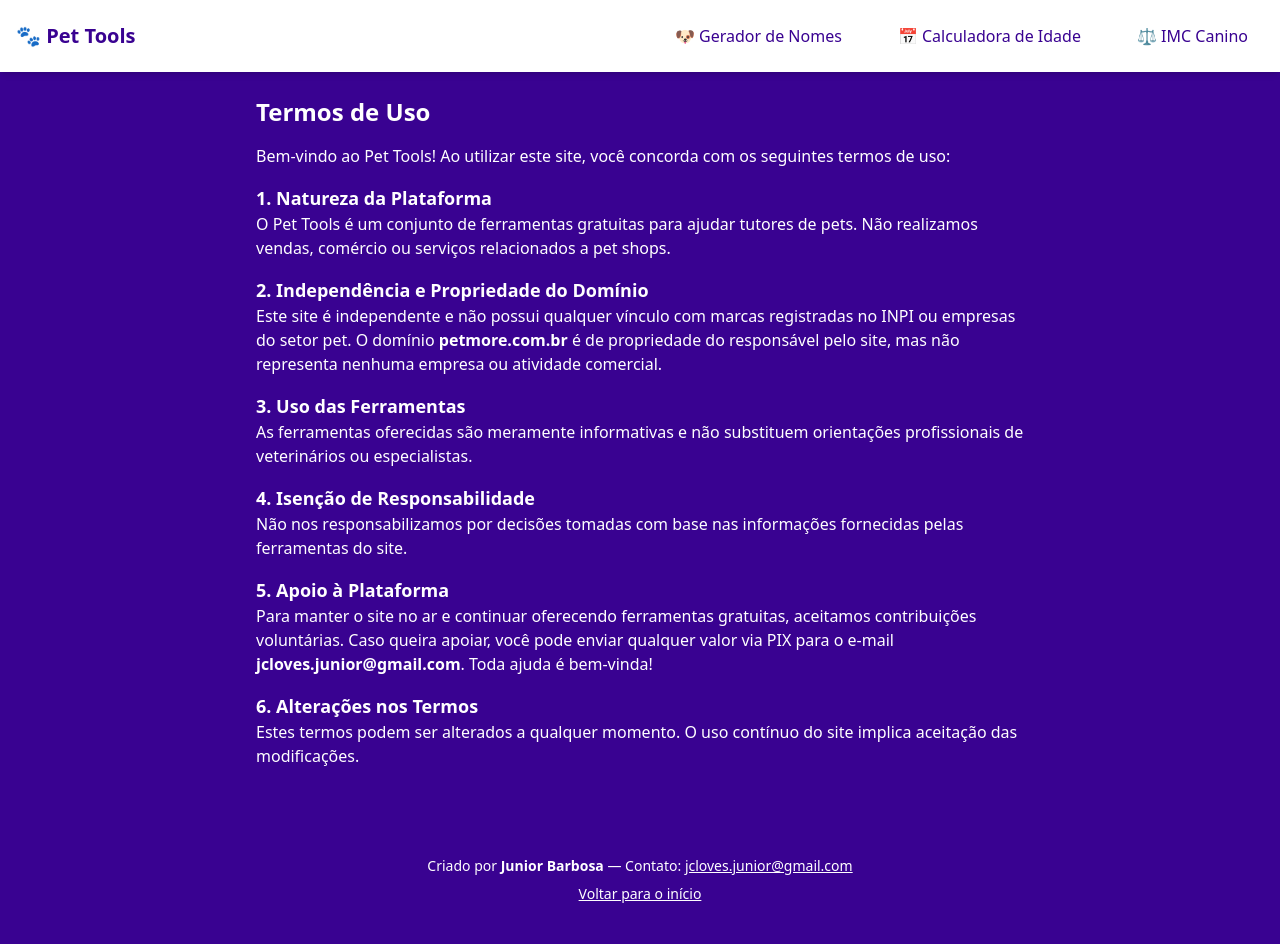
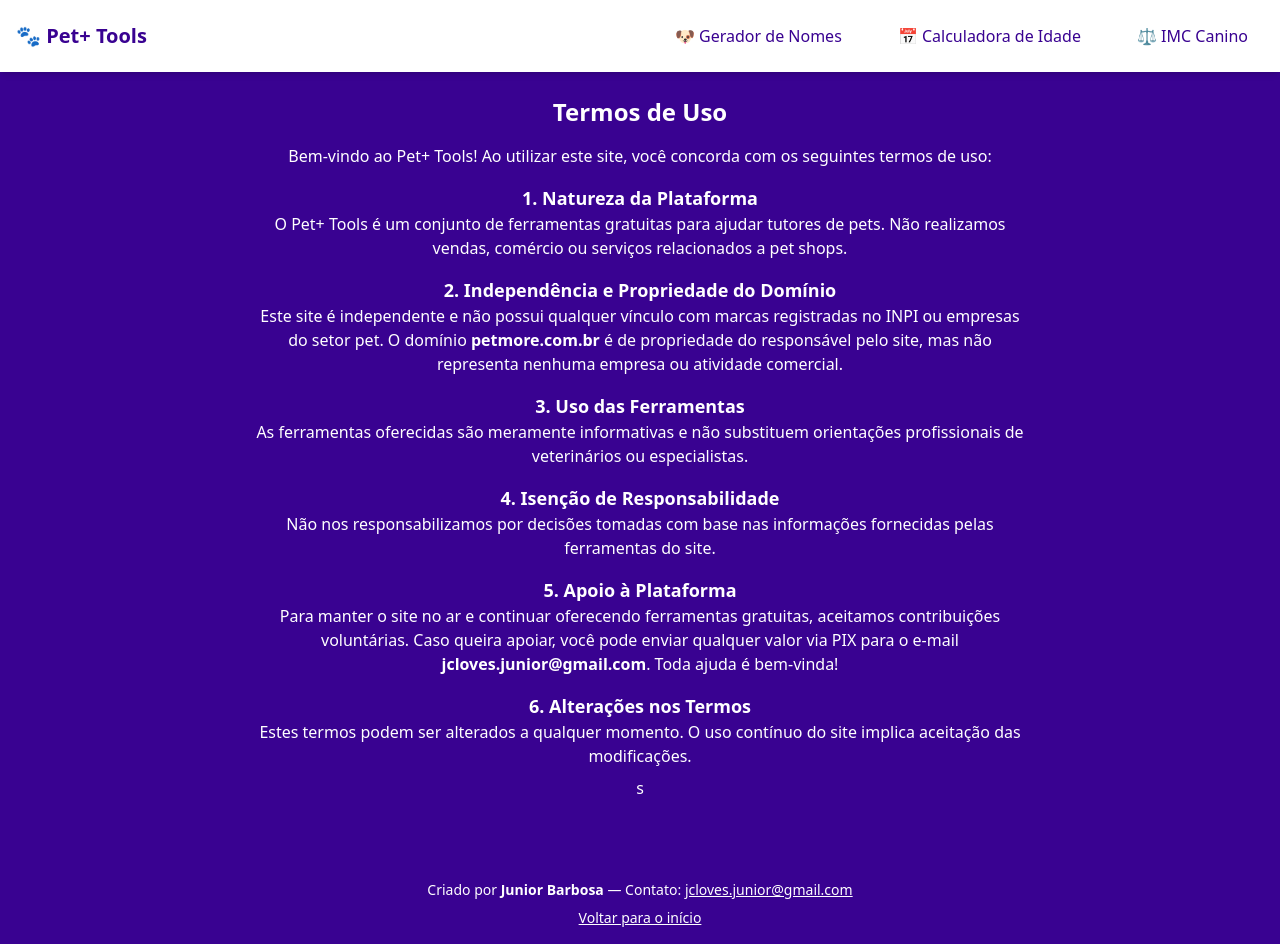
Before and after one commit to JcJuniorBarbosa/petmore, a plain HTML site: page termos-de-uso.html in a window 1280 px wide. Before the commit the page ends 920 px from the top, so only its background shows below. Drawn offline with nearby package versions, Linux system fonts and the light colour scheme.

Commit message:
Add files via upload

```diff
--- a/termos-de-uso.html
+++ b/termos-de-uso.html
@@ -3,7 +3,7 @@
 <head>
     <meta charset="UTF-8">
     <meta name="viewport" content="width=device-width, initial-scale=1.0">
-    <title>Termos de Uso - Pet Tools</title>
+    <title>Termos de Uso - Pet+ Tools</title>
     <script src="https://cdn.tailwindcss.com"></script>
 </head>
 <body class="flex flex-col items-center justify-center min-h-screen bg-[#390291] text-white p-4">
@@ -11,13 +11,13 @@
     <nav class="fixed top-0 left-0 w-full bg-white p-4 shadow-md bg-white p-4 shadow-md">
         <div class="max-w-screen-xl flex flex-wrap items-center justify-between mx-auto">
             <a href="index.html" class="text-[#390291] text-xl font-bold flex items-center">
-                🐾 Pet Tools
+                🐾 Pet+ Tools
             </a>
 
             <!-- Botão Hamburguer -->
             <button id="menu-btn" class="md:hidden text-[#390291] text-2xl focus:outline-none">
                 ☰
-            </button>
+            </button>s
 
             <!-- Menu de Navegação -->
             <div id="menu" class="hidden w-full md:flex md:w-auto mt-4 md:mt-0">
@@ -29,12 +29,12 @@
         </div>
     </nav>
 
-    <main class="mt-20 max-w-3xl text-left">
+    <main class="mt-20 max-w-3xl text-center">
         <h1 class="text-2xl font-bold mb-4">Termos de Uso</h1>
-        <p class="mb-4">Bem-vindo ao Pet Tools! Ao utilizar este site, você concorda com os seguintes termos de uso:</p>
+        <p class="mb-4">Bem-vindo ao Pet+ Tools! Ao utilizar este site, você concorda com os seguintes termos de uso:</p>
 
         <h2 class="text-lg font-bold mt-4">1. Natureza da Plataforma</h2>
-        <p class="mb-2">O Pet Tools é um conjunto de ferramentas gratuitas para ajudar tutores de pets. Não realizamos vendas, comércio ou serviços relacionados a pet shops.</p>
+        <p class="mb-2">O Pet+ Tools é um conjunto de ferramentas gratuitas para ajudar tutores de pets. Não realizamos vendas, comércio ou serviços relacionados a pet shops.</p>
 
         <h2 class="text-lg font-bold mt-4">2. Independência e Propriedade do Domínio</h2>
         <p class="mb-2">Este site é independente e não possui qualquer vínculo com marcas registradas no INPI ou empresas do setor pet. O domínio <strong>petmore.com.br</strong> é de propriedade do responsável pelo site, mas não representa nenhuma empresa ou atividade comercial.</p>
@@ -50,7 +50,7 @@
 
         <h2 class="text-lg font-bold mt-4">6. Alterações nos Termos</h2>
         <p class="mb-2">Estes termos podem ser alterados a qualquer momento. O uso contínuo do site implica aceitação das modificações.</p>
-    </main>
+    </main>s
 
     <footer class="mt-20 text-sm text-white text-center">
         Criado por <strong>Junior Barbosa</strong> — Contato:
```
Also changed, not shown: gerador-de-nomes.html (+2 -2 lines), idade-pet.html (+2 -2 lines), imc-pet.html (+2 -2 lines), index.html (+2 -2 lines).
